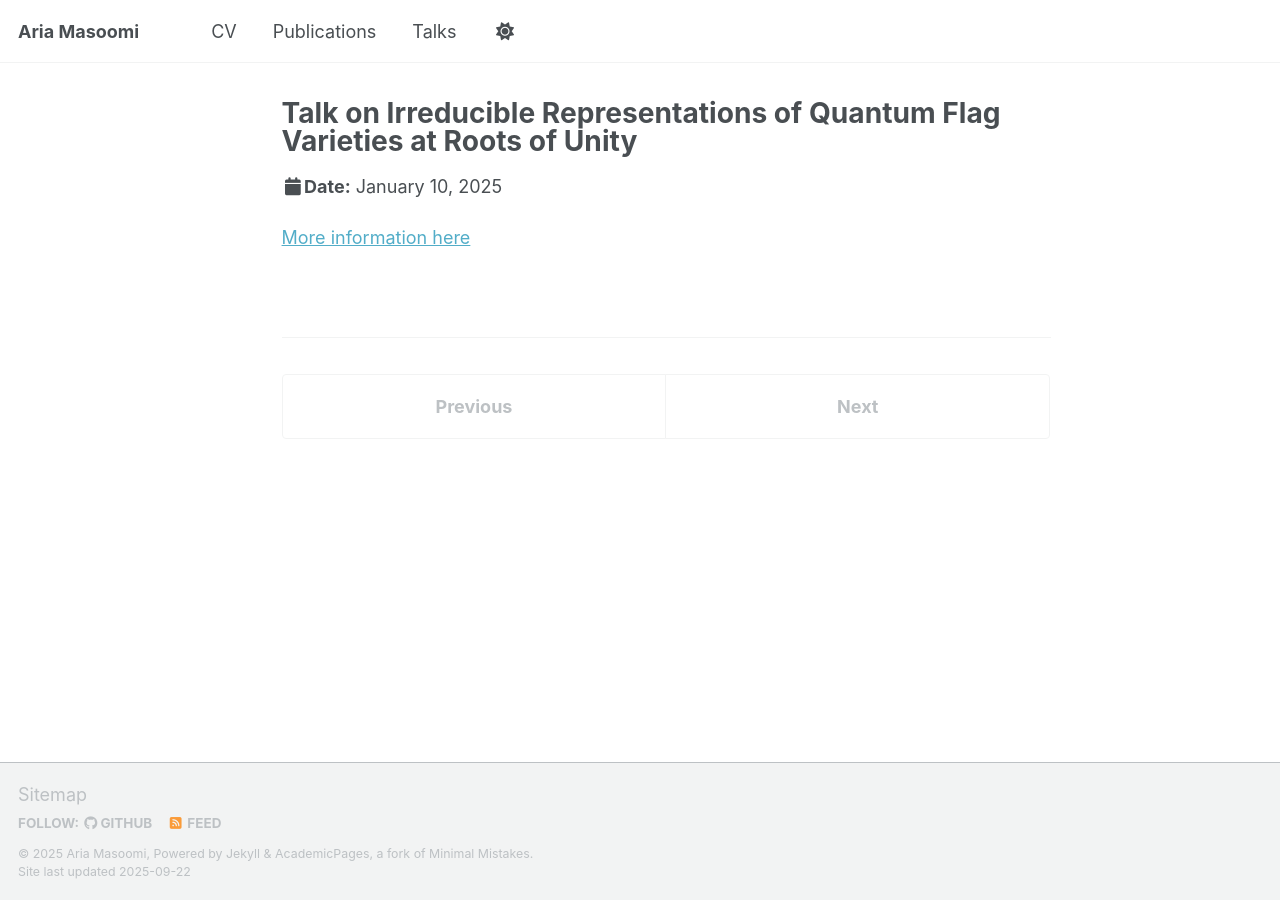
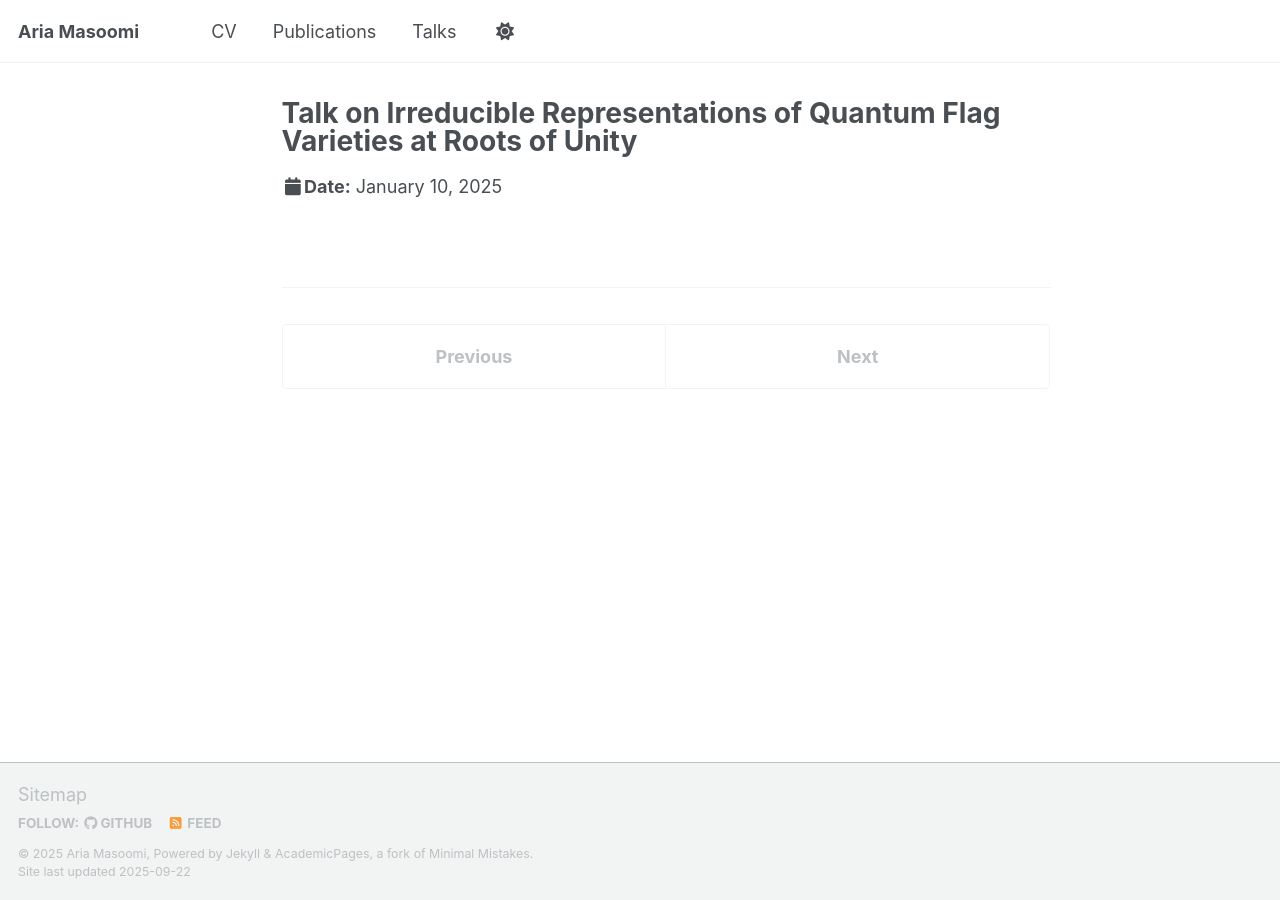
Before and after one commit to ariahimself/ariahimself.github.io, a Jekyll site: the page built from _talks/2025-01-10-talk-1.md, in a window 1280 px wide. Built offline with Jekyll 4.4.1, drawn with Linux system fonts in a browser that asks for light colours; a script that is not in the unit is left out.

Commit message:
wip, test links on talks

```diff
--- a/_includes/archive-single-talk.html
+++ b/_includes/archive-single-talk.html
@@ -26,6 +26,7 @@
       </div>
     {% endif %}
     <h2 class="archive__item-title" itemprop="headline">
+      <!-- {{ title }} -->
       {% if post.link %}
         <a href="{{ post.link }}">{{ title }}</a> <a href="{{ base_path }}{{ post.url }}" rel="permalink"><i class="fa fa-link" aria-hidden="true" title="permalink"></i><span class="sr-only">Permalink</span></a>
       {% else %}
--- a/_talks/2025-01-10-talk-1.md
+++ b/_talks/2025-01-10-talk-1.md
@@ -2,10 +2,10 @@
 title: "Talk on Irreducible Representations of Quantum Flag Varieties at Roots of Unity"
 collection: talks
 type: "Talk"
-permalink: /talks/2025-01-10-talk-1
+permalink: https://meetings.ams.org/math/jmm2025/meetingapp.cgi/Paper/44357
 venue: "Joint Mathematics Meetings (JMM)"
 date: 2025-01-10
 location: "Seattle, USA"
 ---
 
-[More information here](https://meetings.ams.org/math/jmm2025/meetingapp.cgi/Paper/44357)
+<!-- [More information here](https://meetings.ams.org/math/jmm2025/meetingapp.cgi/Paper/44357) -->
```
Also changed, not shown: _talks/2024-01-09-talk-1.md (+1 -1 lines).
